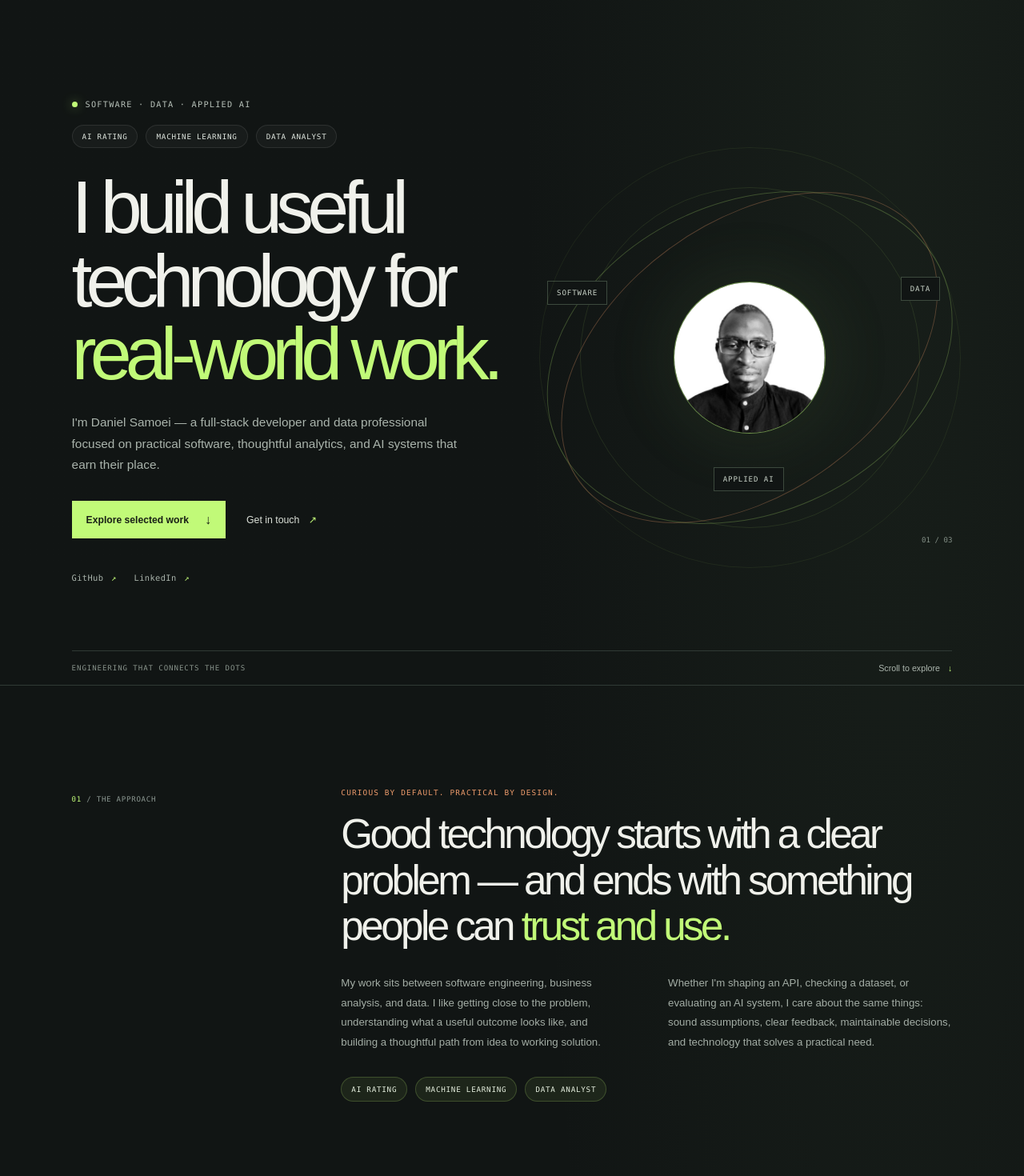
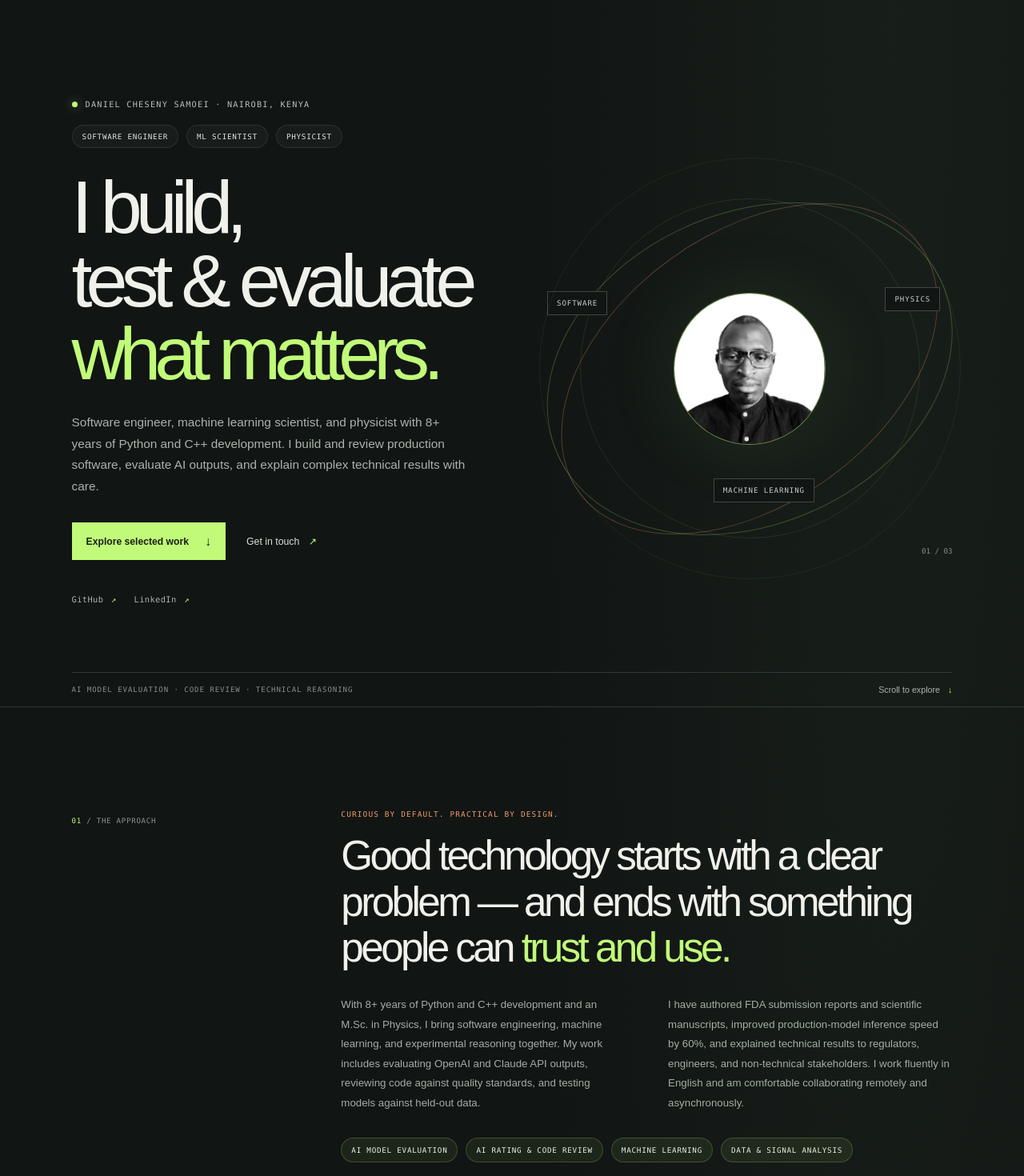
Before and after one commit to Cheseny1996/cheseny1996.github.io, a Next.js app: page / in a window 1280 px wide. Shown: the part 80-1550 px from the top of the page at 80% size. Built offline with nearby package versions, Linux system fonts and the light colour scheme.

Commit message:
Refresh portfolio profile and live project previews

```diff
--- a/src/app/layout.js
+++ b/src/app/layout.js
@@ -4,9 +4,9 @@ const siteUrl = "https://cheseny1996.github.io";
 
 export const metadata = {
   metadataBase: new URL(siteUrl),
-  title: "Daniel Samoei | Software, Data & Applied AI",
+  title: "Daniel Cheseny Samoei | Software Engineer, ML Scientist & Physicist",
   description:
-    "Daniel Samoei is a full-stack software developer and data professional building practical software, thoughtful analytics, and useful AI systems.",
+    "Daniel Cheseny Samoei is a software engineer, machine learning scientist, and physicist specializing in AI model evaluation, code review, testing, and production machine learning.",
   applicationName: "Daniel Samoei Portfolio",
   alternates: {
     canonical: "/",
@@ -16,23 +16,23 @@ export const metadata = {
     locale: "en_US",
     url: siteUrl,
     siteName: "Daniel Samoei",
-    title: "Daniel Samoei | Software, Data & Applied AI",
+    title: "Daniel Cheseny Samoei | Software Engineer, ML Scientist & Physicist",
     description:
-      "Practical software, thoughtful analytics, and AI systems that earn their place.",
+      "AI model evaluation, code review, software engineering, and machine learning grounded in physics and rigorous testing.",
     images: [
       {
         url: "/og-image.png",
         width: 1200,
         height: 630,
-        alt: "Daniel Samoei — software, data, and applied AI",
+        alt: "Daniel Cheseny Samoei — software engineer, machine learning scientist, and physicist",
       },
     ],
   },
   twitter: {
     card: "summary_large_image",
-    title: "Daniel Samoei | Software, Data & Applied AI",
+    title: "Daniel Cheseny Samoei | Software Engineer, ML Scientist & Physicist",
     description:
-      "Practical software, thoughtful analytics, and AI systems that earn their place.",
+      "AI model evaluation, code review, software engineering, and machine learning grounded in physics and rigorous testing.",
     images: ["/og-image.png"],
   },
   robots: {
--- a/src/app/page.js
+++ b/src/app/page.js
@@ -112,6 +112,9 @@ const projects = [
       "Built with Next.js, React, TypeScript, MongoDB, Resend, and Stripe integration points. Implemented product discovery and detail views, sharing, saved finds, persistent cart, secure registration, email-based password reset, seller applications and approvals, product review, order flows, an original responsive logo, and production deployment on GitHub and Vercel.",
     stack: ["Next.js", "React", "TypeScript", "MongoDB", "Stripe"],
     visual: "workspace",
+    image: "/projects/elliots-global-marketplace-shot.png",
+    imageAlt: "Homepage screenshot of Elliot's Global Marketplace, showing its storefront, product categories, and featured campaigns",
+    imageLabel: "LIVE SITE / STOREFRONT",
     repository: "https://github.com/Cheseny1996/elliotsglobal-marketplace",
     demo: "https://elliotsglobal-marketplace.vercel.app",
   },
@@ -127,6 +130,9 @@ const projects = [
       "Built with Next.js, React, TypeScript, and MongoDB. Delivered staff administration, product and challenge management, an M-Pesa checkout integration, and a responsive public experience deployed on Vercel.",
     stack: ["Next.js", "React", "TypeScript", "MongoDB", "M-Pesa"],
     visual: "workspace",
+    image: "/projects/mzima-wells-studios-shot.png",
+    imageAlt: "Homepage screenshot of Mzima Wells Studios, showing its creative studio storefront and navigation",
+    imageLabel: "LIVE SITE / CREATIVE STUDIO",
     repository: "https://github.com/Cheseny1996/mw-studios",
     demo: "https://mw-studios.vercel.app",
   },
@@ -134,44 +140,116 @@ const projects = [
 
 const skillGroups = [
   {
-    name: "Frontend",
-    skills: ["JavaScript", "TypeScript", "React", "Next.js", "Tailwind CSS", "Accessible UI"],
+    name: "Programming & software",
+    skills: ["Python", "C++", "JavaScript", "TypeScript", "Go", "SQL", "MATLAB", "Node.js", "React", "Next.js", "REST APIs"],
   },
   {
-    name: "Backend & APIs",
-    skills: ["Python", "Go", "Node.js", "FastAPI", "Django", "Express", "REST APIs"],
+    name: "Testing, review & AI evaluation",
+    skills: ["pytest", "Selenium", "Unit & integration testing", "Debugging", "Test automation", "Code review", "AI output evaluation & rating", "OpenAI & Claude APIs", "Prompt engineering", "Error-pattern analysis", "Model validation"],
   },
   {
-    name: "Go & distributed systems",
-    skills: ["Go", "Concurrency", "Distributed systems", "System design"],
-  },
-  {
-    name: "Databases",
-    skills: ["PostgreSQL", "MongoDB", "Supabase", "Firebase", "SQL"],
+    name: "Machine learning & analytics",
+    skills: ["TensorFlow", "PyTorch", "PCA", "PLSR", "Neural networks", "Anomaly detection", "Feature engineering", "Recommendation systems", "Propensity models", "Power BI", "Tableau", "Excel"],
   },
   {
     name: "Data engineering",
-    skills: ["Pandas", "NumPy", "Data validation", "Pipeline design"],
+    skills: ["Pandas", "PySpark", "Databricks", "ETL", "Apache Airflow", "Data validation", "Pipeline design"],
   },
   {
-    name: "Analytics & BI",
-    skills: ["Power BI", "Tableau", "Excel", "Metric design", "Reporting"],
+    name: "Cloud, systems & delivery",
+    skills: ["AWS (S3, EC2, EKS, RDS, CloudWatch)", "Terraform", "Docker", "Kubernetes", "ArgoCD", "Prometheus", "Grafana", "Git", "GitHub Actions", "CI/CD", "Concurrency", "Distributed systems"],
   },
   {
-    name: "AI & machine learning",
-    skills: ["PyTorch", "TensorFlow", "Hugging Face", "LLMs", "RAG", "AI code review", "AI output evaluation"],
+    name: "Physics & signal processing",
+    skills: ["ECG/PPG time series", "Spectral analysis", "LIBS", "Raman spectroscopy", "Optics & photonics", "OptiSystem", "Statistical & numerical modeling"],
   },
   {
-    name: "Cloud & DevOps",
-    skills: ["AWS", "Azure", "Docker", "Kubernetes", "Git", "GitHub Actions", "CI/CD"],
+    name: "Product engineering",
+    skills: ["TypeScript", "React", "Node.js", "Go", "MongoDB", "PostgreSQL", "Supabase", "Firebase", "Stripe", "M-Pesa", "Accessible UI", "System design"],
   },
   {
-    name: "Testing & quality",
-    skills: ["Automated testing", "API testing", "Code review", "Debugging", "Data quality", "Model evaluation"],
+    name: "Technical communication",
+    skills: ["Technical writing", "Regulatory submissions", "Scientific manuscripts", "Presentations", "Documentation standards", "Stakeholder communication", "Mentoring"],
   },
 ];
 
-function ProjectVisual({ type }) {
+const experience = [
+  {
+    role: "Senior DevOps Engineer",
+    company: "Marovi",
+    period: "Dec 2025 – Jun 2026",
+    focus: "AWS infrastructure & CI/CD",
+    highlights: [
+      "Provisioned repeatable AWS environments with modular Terraform across VPC, RDS, EKS, Prometheus, Grafana, and ArgoCD.",
+      "Built GitHub Actions pipelines with code-quality gates, automated deployments, and security best practices.",
+    ],
+  },
+  {
+    role: "Tools & Automation Engineer",
+    company: "Game Seven Staffing",
+    period: "Mar 2025 – Feb 2026",
+    focus: "Testing, QA automation & CI/CD",
+    highlights: [
+      "Validated Python and C++ software with structured debugging, pytest, unit and integration tests, and custom harnesses.",
+      "Automated testing and security-testing workflows to reduce manual QA effort; maintained CI/CD pipelines across teams.",
+      "Documented decisions clearly in Jira and Slack in a remote, asynchronous environment.",
+    ],
+  },
+  {
+    role: "Senior Full-Stack Developer / Data Engineer",
+    company: "QuantumNest Global",
+    period: "Jan 2023 – Feb 2025",
+    focus: "Data pipelines, quality enforcement & AI evaluation",
+    highlights: [
+      "Integrated OpenAI and Claude APIs; evaluated output accuracy and correctness and documented recurring error patterns.",
+      "Created a Python GitHub bot enforcing code-review and security standards before merge.",
+      "Built Pandas, PySpark, and Databricks ETL pipelines; developed source-document parsers and validation checks.",
+      "Developed multithreaded Python ingestion and database-refresh jobs, monitoring runs and resolving failures.",
+    ],
+  },
+  {
+    role: "Business System Analyst / AI & Data Engineer",
+    company: "Amgen",
+    period: "Dec 2022 – Apr 2024",
+    focus: "Production ML, MLOps & multimodal AI",
+    highlights: [
+      "Built predictive models in TensorFlow and PyTorch and evaluated them against held-out data before deployment.",
+      "Developed a real-time computer-vision system using multimodal LLMs and prompt engineering.",
+      "Automated ETL and model-deployment workflows with Apache Airflow; built recommendation, propensity, and in-app search systems.",
+      "Translated model results into clear recommendations for product and marketing stakeholders.",
+    ],
+  },
+  {
+    role: "Senior AI Scientist",
+    company: "Analytics 4 Life",
+    period: "Dec 2019 – Apr 2022",
+    focus: "Production ML in an FDA-regulated environment",
+    highlights: [
+      "Led development of a Python and C++ application predicting cardiac disease from non-invasive ECG/PPG signals, from data collection through AWS deployment and monitoring; the work supports pending US and international patents.",
+      "Designed anomaly-detection algorithms for noisy physiological time series and validated results on imperfect data.",
+      "Improved inference performance of a production AWS model by 60% through parallelization and algorithmic optimization.",
+      "Authored FDA submission reports and scientific manuscripts; reviewed colleagues’ models and code against quality, correctness, and documentation standards.",
+      "Mentored junior data scientists, contributed to hiring decisions, and presented model capabilities to non-technical audiences.",
+    ],
+  },
+];
+
+function ProjectVisual({ type, image, imageAlt, imageLabel }) {
+  if (image) {
+    return (
+      <div className="project-visual project-visual--photo">
+        <Image
+          alt={imageAlt}
+          className="project-cover-image"
+          fill
+          sizes="(max-width: 760px) 100vw, 50vw"
+          src={image}
+        />
+        <span className="project-image-label">{imageLabel}</span>
+      </div>
+    );
+  }
+
   return (
     <div className={`project-visual project-visual--${type}`} aria-hidden="true">
       <div className="visual-header">
@@ -312,23 +390,24 @@ export default function Home() {
       <main id="main">
         <section className="hero section-shell" id="top" aria-labelledby="hero-title">
           <div className="hero-copy">
-            <p className="eyebrow"><span className="status-dot" /> Software · Data · Applied AI</p>
+            <p className="eyebrow"><span className="status-dot" /> Daniel Cheseny Samoei · Nairobi, Kenya</p>
             <div className="hero-role-list" aria-label="Professional focus areas">
-              <span>AI Rating</span>
-              <span>Machine Learning</span>
-              <span>Data Analyst</span>
+              <span>Software Engineer</span>
+              <span>ML Scientist</span>
+              <span>Physicist</span>
             </div>
             <h1 id="hero-title">
-              I build useful
+              I build,
               <br />
-              technology for
+              test & evaluate
               <br />
-              <span>real-world work.</span>
+              <span>what matters.</span>
             </h1>
             <p className="hero-intro">
-              I&apos;m Daniel Samoei — a full-stack developer and data
-              professional focused on practical software, thoughtful analytics,
-              and AI systems that earn their place.
+              Software engineer, machine learning scientist, and physicist
+              with 8+ years of Python and C++ development. I build and review
+              production software, evaluate AI outputs, and explain complex
+              technical results with care.
             </p>
             <div className="hero-actions">
               <a className="button button-primary" href="#work">
@@ -360,12 +439,12 @@ export default function Home() {
               />
             </div>
             <span className="orbit-label orbit-label--software">SOFTWARE</span>
-            <span className="orbit-label orbit-label--data">DATA</span>
-            <span className="orbit-label orbit-label--ai">APPLIED AI</span>
+            <span className="orbit-label orbit-label--data">PHYSICS</span>
+            <span className="orbit-label orbit-label--ai">MACHINE LEARNING</span>
             <span className="hero-coordinate">01 / 03</span>
           </div>
           <div className="hero-bottom">
-            <span>ENGINEERING THAT CONNECTS THE DOTS</span>
+            <span>AI MODEL EVALUATION · CODE REVIEW · TECHNICAL REASONING</span>
             <a href="#about">Scroll to explore <span aria-hidden="true">↓</span></a>
           </div>
         </section>
@@ -380,22 +459,25 @@ export default function Home() {
             </h2>
             <div className="intro-columns">
               <p>
-                My work sits between software engineering, business analysis,
-                and data. I like getting close to the problem, understanding
-                what a useful outcome looks like, and building a thoughtful path
-                from idea to working solution.
+                With 8+ years of Python and C++ development and an M.Sc. in
+                Physics, I bring software engineering, machine learning, and
+                experimental reasoning together. My work includes evaluating
+                OpenAI and Claude API outputs, reviewing code against quality
+                standards, and testing models against held-out data.
               </p>
               <p>
-                Whether I&apos;m shaping an API, checking a dataset, or
-                evaluating an AI system, I care about the same things: sound
-                assumptions, clear feedback, maintainable decisions, and
-                technology that solves a practical need.
+                I have authored FDA submission reports and scientific
+                manuscripts, improved production-model inference speed by 60%,
+                and explained technical results to regulators, engineers, and
+                non-technical stakeholders. I work fluently in English and am
+                comfortable collaborating remotely and asynchronously.
               </p>
             </div>
             <div className="intro-role-list" aria-label="Core professional roles">
-              <span>AI Rating</span>
+              <span>AI Model Evaluation</span>
+              <span>AI Rating & Code Review</span>
               <span>Machine Learning</span>
-              <span>Data Analyst</span>
+              <span>Data & Signal Analysis</span>
             </div>
           </div>
         </section>
@@ -414,7 +496,12 @@ export default function Home() {
           <div className="project-grid">
             {projects.map((project) => (
               <article className="project-card" key={project.number}>
-                <ProjectVisual type={project.visual} />
+                <ProjectVisual
+                  type={project.visual}
+                  image={project.image}
+                  imageAlt={project.imageAlt}
+                  imageLabel={project.imageLabel}
+                />
                 <div className="project-content">
                   <div className="project-meta">
                     <span className={`project-status project-status--${project.statusType}`}>
@@ -482,46 +569,30 @@ export default function Home() {
         </section>
 
         <section className="experience-section section-shell" id="experience" aria-labelledby="experience-title">
-          <div className="section-index"><span>04</span> / PROFESSIONAL FOCUS</div>
+          <div className="section-index"><span>04</span> / EXPERIENCE</div>
           <div className="experience-layout">
             <div className="experience-heading">
-              <h2 id="experience-title">From the question to the <span>quality check.</span></h2>
+              <h2 id="experience-title">Evidence-led work, from <span>research to release.</span></h2>
               <p>
-                My experience spans business analysis, software engineering,
-                data processing, technical evaluation, and quality assurance.
-                I bring those perspectives together rather than treating them
-                as separate handoffs.
+                Across AI research, regulated machine learning, data platforms,
+                and cloud delivery, I focus on correctness, reproducibility,
+                and clear communication. Dates and descriptions below reflect
+                the experience provided in my profile.
               </p>
             </div>
             <div className="experience-list">
-              <article>
-                <span>01</span>
-                <div>
-                  <h3>Frame the problem</h3>
-                  <p>Translate a business need into clear requirements, useful measures, and a buildable plan.</p>
-                </div>
-              </article>
-              <article>
-                <span>02</span>
-                <div>
-                  <h3>Build with context</h3>
-                  <p>Connect application logic, data flows, and user needs into solutions that are understandable and maintainable.</p>
-                </div>
-              </article>
-              <article>
-                <span>03</span>
-                <div>
-                  <h3>Check what matters</h3>
-                  <p>Validate inputs, test important behaviors, and evaluate whether a system is doing what it claims.</p>
-                </div>
-              </article>
-              <article>
-                <span>04</span>
-                <div>
-                  <h3>Keep learning</h3>
-                  <p>Stay curious about new tools while grounding decisions in evidence, constraints, and real use.</p>
-                </div>
-              </article>
+              {experience.map((job, index) => (
+                <article key={`${job.company}-${job.role}`}>
+                  <span>{String(index + 1).padStart(2, "0")}</span>
+                  <div>
+                    <h3>{job.role} <span className="experience-company">· {job.company}</span></h3>
+                    <p className="experience-meta">{job.period} · {job.focus}</p>
+                    <ul>
+                      {job.highlights.map((highlight) => <li key={highlight}>{highlight}</li>)}
+                    </ul>
+                  </div>
+                </article>
+              ))}
             </div>
           </div>
         </section>
@@ -529,15 +600,35 @@ export default function Home() {
         <section className="credentials-section section-shell" id="credentials" aria-labelledby="credentials-title">
           <div className="section-index"><span>05</span> / EDUCATION & CERTIFICATIONS</div>
           <div className="credentials-card">
-            <div>
-              <p className="section-kicker">A note on credentials</p>
-              <h2 id="credentials-title">Verified details, <span>when ready.</span></h2>
+            <div className="credential-block">
+              <p className="section-kicker">Education</p>
+              <h2 id="credentials-title">Built on science, <span>applied with purpose.</span></h2>
+              <article className="credential-item">
+                <h3>M.Sc. Physics</h3>
+                <p>University of Nairobi · 2021–2024</p>
+                <p>Computational physics, optics, photonics, laser spectroscopy (LIBS, Raman), scientific computing, OptiSystem simulation, PCA, PLSR, and neural networks on high-dimensional data using Python and MATLAB.</p>
+              </article>
+              <article className="credential-item">
+                <h3>B.Sc. Physics</h3>
+                <p>Moi University · 2014–2019</p>
+                <p>Mathematics, mechanics, electromagnetism, electronics, and numerical methods.</p>
+              </article>
             </div>
-            <p>
-              Education and certifications are intentionally not listed until
-              verified details are available. This section is ready to update
-              with accurate qualifications.
-            </p>
+            <div className="credential-details">
+              <div>
+                <p className="section-kicker">Certifications & training</p>
+                <ul>
+                  <li>IBM Data Analyst Professional Certificate · Coursera / IBM</li>
+                  <li>Applied Data Science Lab · WorldQuant University</li>
+                  <li>TEFL certificate · English curriculum</li>
+                </ul>
+              </div>
+              <div>
+                <p className="section-kicker">Languages</p>
+                <p>English — fluent (speaking, reading, writing)</p>
+                <p>Swahili — proficiency not specified in the supplied profile</p>
+              </div>
+            </div>
           </div>
         </section>
 
@@ -547,16 +638,20 @@ export default function Home() {
             <p className="section-kicker">Have a thoughtful problem to solve?</p>
             <h2 id="contact-title">Let&apos;s make something <span>useful.</span></h2>
             <p className="contact-copy">
-              Reach out about software, data, applied AI, or a collaboration.
+              Open to remote opportunities in AI model evaluation, code review,
+              software engineering, machine learning, and technical research.
+              Based in Nairobi, Kenya.
             </p>
             <a className="button button-primary contact-button" href="mailto:dscheseny@gmail.com">
               Email Daniel <span aria-hidden="true">↗</span>
             </a>
+            <a className="contact-phone" href="tel:+254797844624">+254 797 844 624</a>
             <div className="contact-links">
               <ExternalLink href="https://github.com/cheseny1996">GitHub ↗</ExternalLink>
               <ExternalLink href="https://www.linkedin.com/in/daniel-samoei-638307164/">
                 LinkedIn ↗
               </ExternalLink>
+              <ExternalLink href="mailto:dscheseny@gmail.com">dscheseny@gmail.com ↗</ExternalLink>
             </div>
           </div>
           <div className="contact-orbit" aria-hidden="true"><span>DS</span></div>
@@ -568,7 +663,7 @@ export default function Home() {
           <span className="brand-mark">DS</span>
           <span className="brand-name">Daniel Samoei</span>
         </a>
-        <p>Software, data, and AI — applied with intention.</p>
+        <p>AI model evaluation · software engineering · physics</p>
         <span>© {new Date().getFullYear()} Daniel Samoei</span>
       </footer>
     </>
```
Also changed, not shown: src/app/globals.css (+122 -8 lines), public/projects/elliots-global-marketplace-shot.png (added), public/projects/mzima-wells-studios-shot.png (added).
